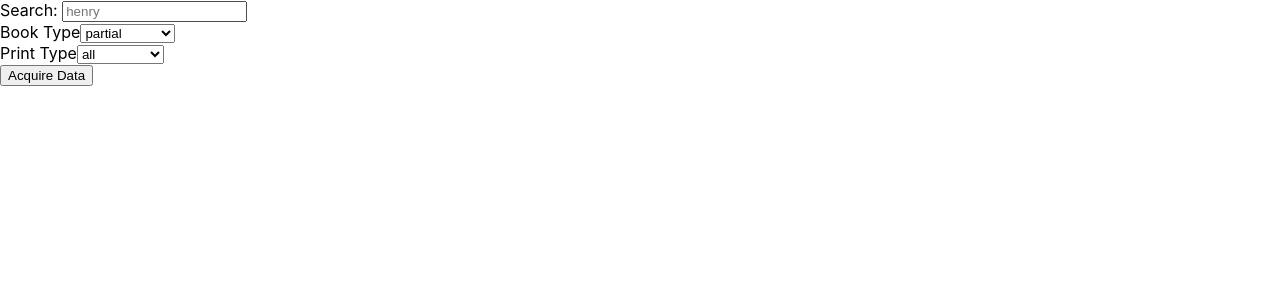
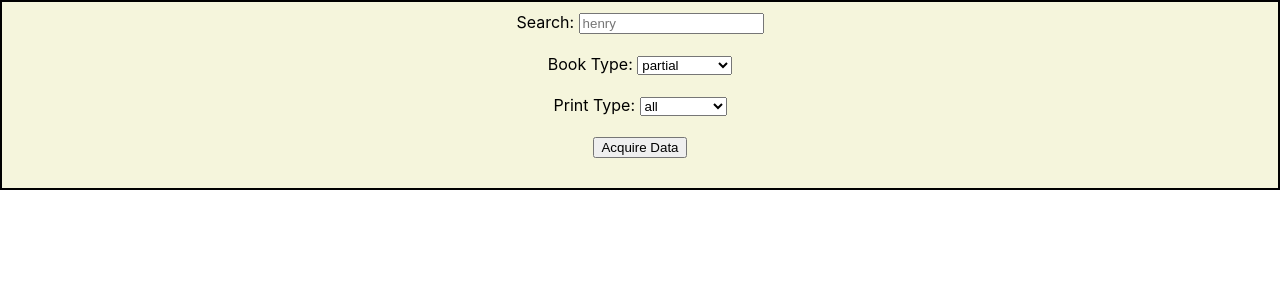
Before and after one commit to avertissement/api-react, a React (Create React App) app: page / in a window 1280 px wide. Shown: the top 300 px of the page. Built offline with nearby package versions, Linux system fonts and the light colour scheme.

Commit message:
added styling

```diff
--- /dev/null
+++ b/src/App.css
@@ -0,0 +1,4 @@
+.App {
+  border: solid 2px black;
+  background-color: beige
+}
--- /dev/null
+++ b/src/books-api/BooksApp.css
@@ -0,0 +1,10 @@
+.books-app {
+  display: flex;
+  align-items: center;
+  justify-content: center;
+  flex-direction: column;
+}
+
+article {
+  margin: 10px 0px
+}
--- a/src/books-api/booksApp.js
+++ b/src/books-api/booksApp.js
@@ -1,5 +1,5 @@
 import React, { Component } from 'react';
-import './style.css';
+import './BooksApp.css';
 import SearchInput from './components/SearchInput.js';
 import Select from "./components/Select.js";
 import Book from './components/Book.js'
@@ -116,12 +116,28 @@ export default class BookmarksAPIApp extends Component {
 
     return (
 
-      <div>
+      <div className="books-app">
+
+        <article>
         <SearchInput keywordChange={keyword => this.keywordChange(keyword)} />
+        </article>
+
+        <article>
         <Select choices={bookTypesData} label="Book Type" bookTypeChange={bookType => this.bookTypeChange(bookType)} />
+        </article>
+
+        <article>
         <Select choices={printTypesData} label="Print Type" printTypeChange={printType => this.printTypeChange(printType)} />
+        </article>
+
+        <article>
         <button onClick={() => this.acquireData()}>Acquire Data</button>
+        </article>
+
+        <article>
         {go}
+        </article>
+
       </div>
 
     )
--- /dev/null
+++ b/src/books-api/components/Book.css
@@ -0,0 +1,10 @@
+.for-flex {
+  display: flex;
+  flex-direction: row;
+  align-items: center;
+  justify-content: space-around;
+}
+
+.title {
+  text-decoration: underline;
+}
--- a/src/books-api/components/Book.js
+++ b/src/books-api/components/Book.js
@@ -1,25 +1,29 @@
 import React from 'react';
+import './Book.css';
 
 export default class Book extends React.Component {
 
   render() {
 
     return (
-      <div>
-        <div>
-          <br />
+      <section>
           { this.props.id === 0 ? <hr /> : null }
-          <p>{this.props.display.volumeInfo.title ? this.props.display.volumeInfo.title : '(No Title)'}</p>
-          <img src={this.props.display.volumeInfo.imageLinks.smallThumbnail} alt="Book Cover" />
-          <p>Price: {this.props.display.saleInfo.saleability ? this.props.display.saleInfo.saleability : '(No Price Info)'}</p>
-          {this.props.display.searchInfo && (
-            <p dangerouslySetInnerHTML={{ __html: this.props.display.searchInfo.textSnippet}}></p>
-          )}
-          <p>Author: {this.props.display.volumeInfo.authors ? this.props.display.volumeInfo.authors : '(No Set Author)'}</p>
-          <p>Published: {this.props.display.volumeInfo.publishedDate ? this.props.display.volumeInfo.publishedDate : '(No Published Date)'}</p>
-        </div>
+          <div className="for-flex">
+
+            <img src={this.props.display.volumeInfo.imageLinks.smallThumbnail} alt="Book Cover" />
+            <div className="second-bloc">
+              <p className="title">{this.props.display.volumeInfo.title ? this.props.display.volumeInfo.title : '(No Title)'}</p>
+              <p className="price">Price: {this.props.display.saleInfo.saleability ? this.props.display.saleInfo.saleability : '(No Price Info)'}</p>
+              {this.props.display.searchInfo && (
+                <div className="text" dangerouslySetInnerHTML={{ __html: `<div>${this.props.display.searchInfo.textSnippet}</div>`}}></div>
+              )}
+              <p className="author">Author: {this.props.display.volumeInfo.authors ? this.props.display.volumeInfo.authors : '(No Set Author)'}</p>
+              <p className="publish">Published: {this.props.display.volumeInfo.publishedDate ? this.props.display.volumeInfo.publishedDate : '(No Published Date)'}</p>
+            </div>
+
+          </div>
         <hr />
-      </div>
+      </section>
     )
   }
 }
--- a/src/books-api/components/Select.js
+++ b/src/books-api/components/Select.js
@@ -23,7 +23,7 @@ export default function Select({ label, choices, bookTypeChange, printTypeChange
 
   return (
     <div>
-      <label>{label}</label>
+      <label>{label}: </label>
       <select onChange={e => changeHandler(e)}>
         {options}
       </select>
--- a/src/books-api/style.css
+++ /dev/null
@@ -1,13 +0,0 @@
-body {
-  margin: 0;
-  font-family: -apple-system, BlinkMacSystemFont, 'Segoe UI', 'Roboto', 'Oxygen',
-    'Ubuntu', 'Cantarell', 'Fira Sans', 'Droid Sans', 'Helvetica Neue',
-    sans-serif;
-  -webkit-font-smoothing: antialiased;
-  -moz-osx-font-smoothing: grayscale;
-}
-
-code {
-  font-family: source-code-pro, Menlo, Monaco, Consolas, 'Courier New',
-    monospace;
-}
```
Also changed, not shown: src/App.js (+2 -7 lines), src/books-api/components/SearchInput.css (added), src/books-api/components/Select.css (added).
